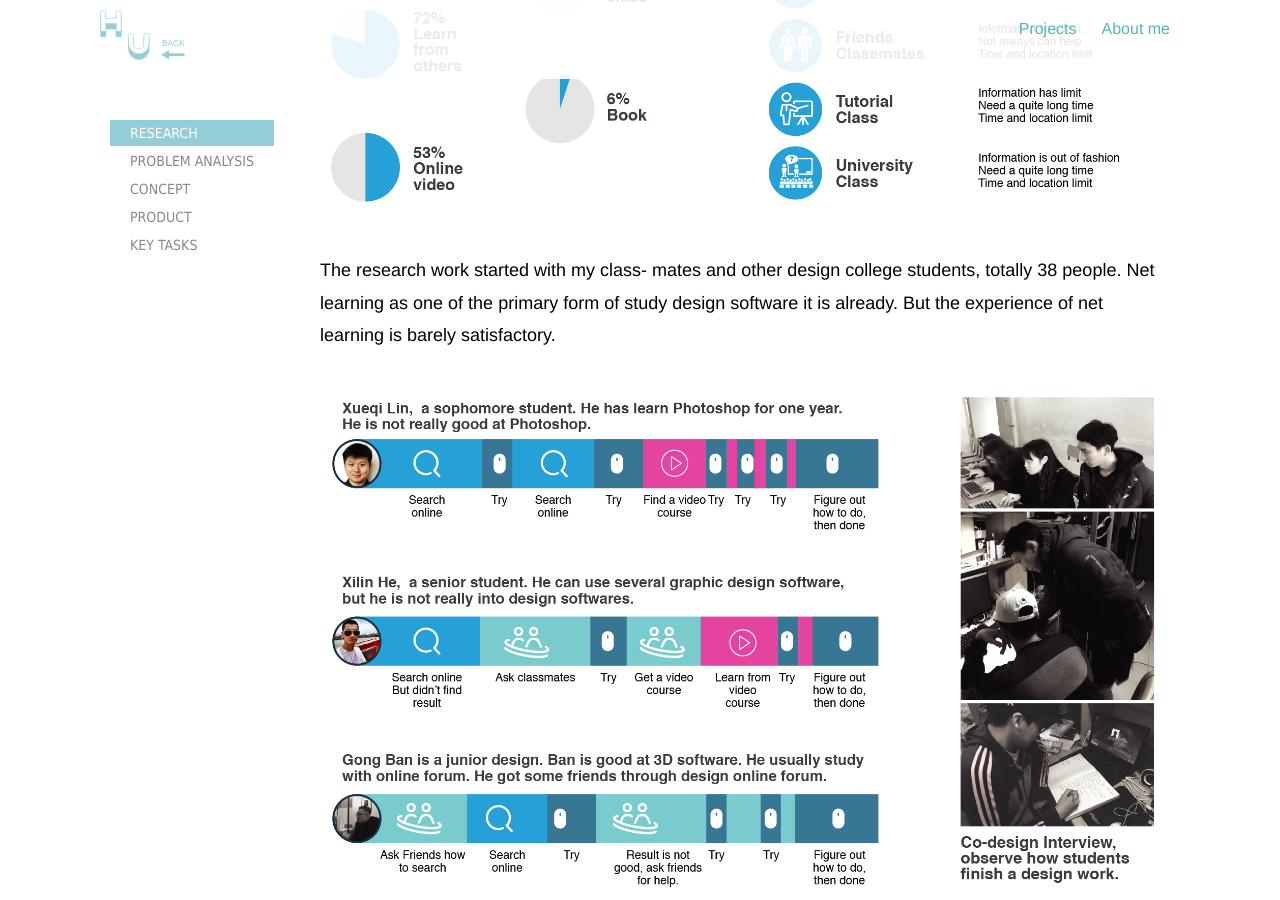
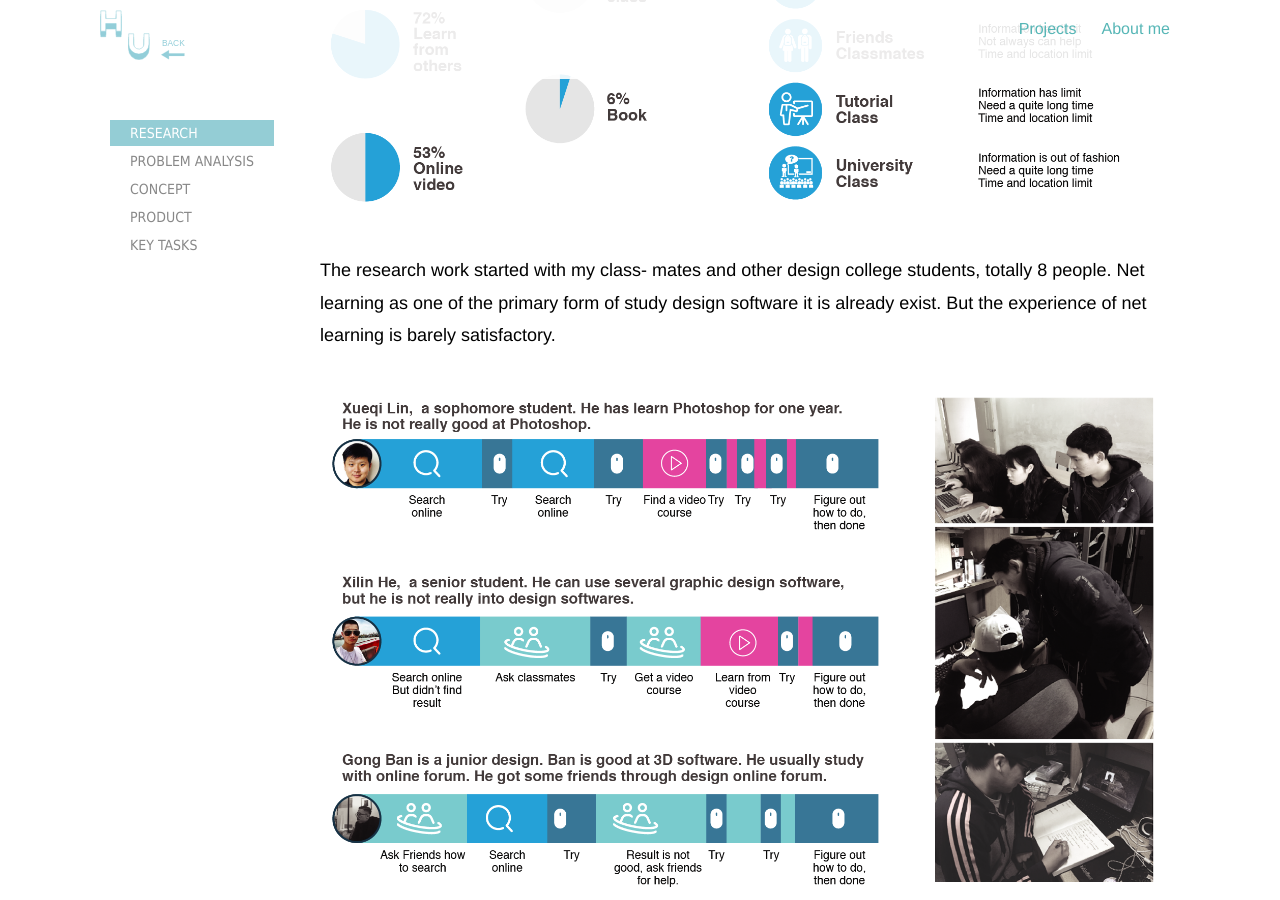
Before and after one commit to yuanyuanhu96/Potfolio-Archive, a Jekyll site: the page projects/wasa.html, which Jekyll copies as it is, in a window 1280 px wide and 900 px high, scrolled down 1427 px. Built offline with Jekyll 4.4.1, drawn with Linux system fonts in a browser that asks for light colours.

Commit message:
Changed 38 and adjusted pic size delete 1 sentence

```diff
--- a/projects/wasa.html
+++ b/projects/wasa.html
@@ -75,7 +75,7 @@
                     </p>
 
                     <p>
-                        The research work started with my class- mates and other design college students, totally 38 people. Net learning as one of the primary form of study design software it is already. But the experience of net learning is barely satisfactory.
+                        The research work started with my class- mates and other design college students, totally 8 people. Net learning as one of the primary form of study design software it is already exist. But the experience of net learning is barely satisfactory.
 
                     </p>
                     <p>
```
Also changed, not shown: img/wasa/WasaBean-img-03.png, img/wasa/WasaBean-img-11.png.
